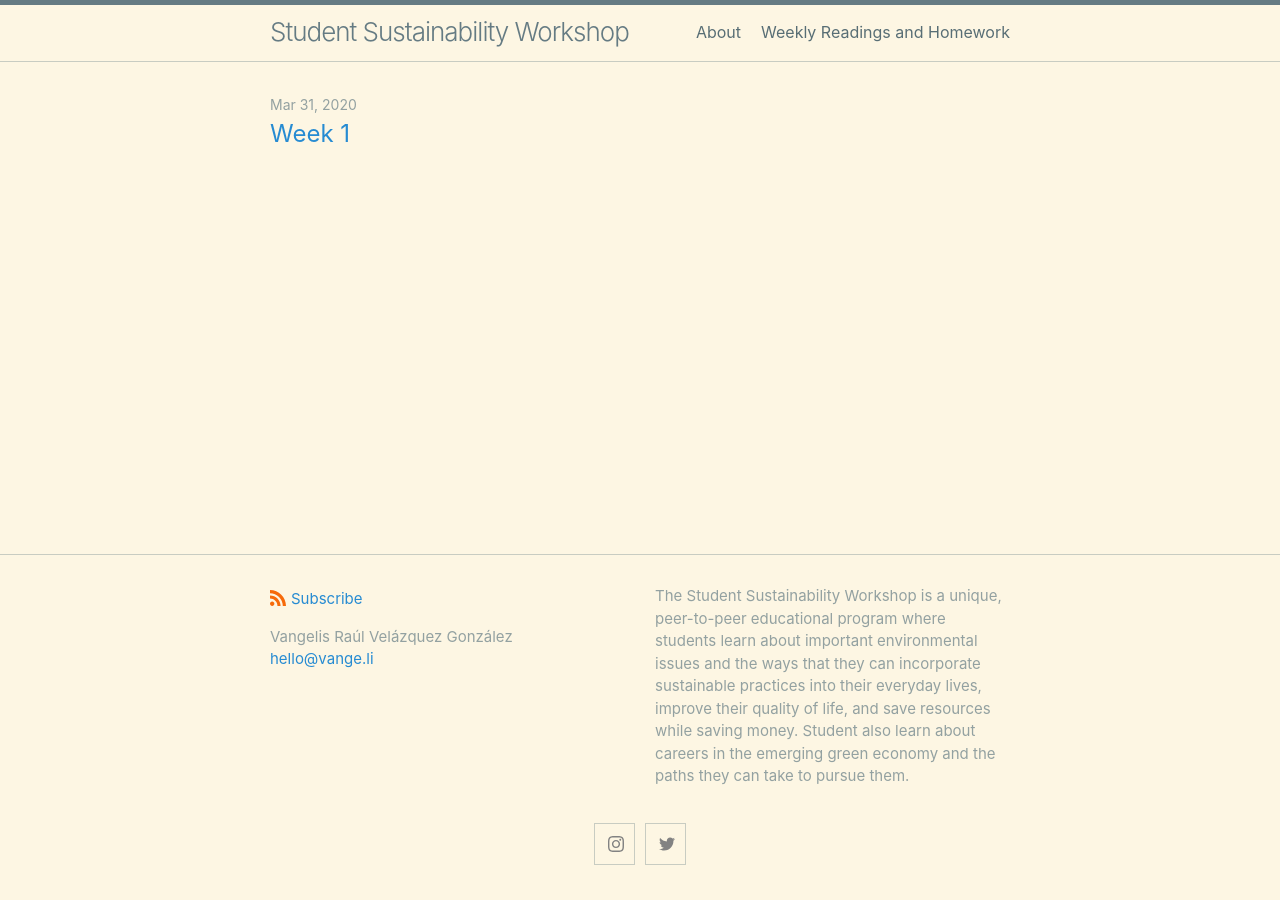
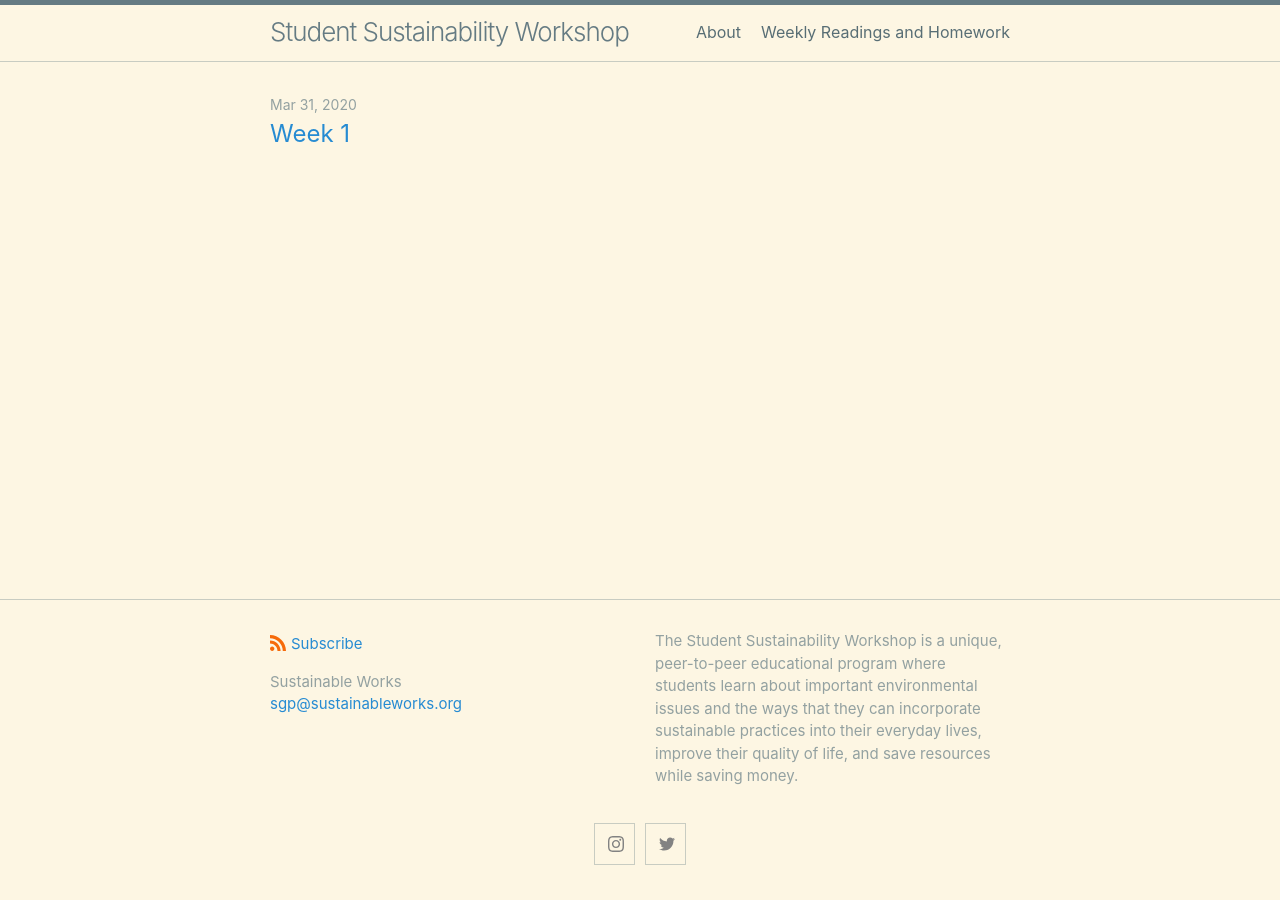
Before and after one commit to miquiztlicollective/smc-ssw, a Jekyll site: the page built from index.md, in a window 1280 px wide. Built offline with Jekyll 4.4.1, drawn with Linux system fonts in a browser that asks for light colours.

Commit message:
change acredations
Under Sustainable Works

```diff
--- a/_config.yml
+++ b/_config.yml
@@ -1,14 +1,12 @@
 title: Student Sustainability Workshop
 author:
-  name: Vangelis Raúl Velázquez González
-  email: hello@vange.li
+  name: Sustainable Works
+  email: sgp@sustainableworks.org
 description: > # this means to ignore newlines until "show_excerpts:"
   The Student Sustainability Workshop is a unique, peer-to-peer educational
   program where students learn about important environmental issues and the
   ways that they can incorporate sustainable practices into their everyday
   lives, improve their quality of life, and save resources while saving money.
-  Student also learn about careers in the emerging green economy and the paths
-  they can take to pursue them.
 
 show_excerpts: false # set to true to show excerpts on the homepage
 
```
